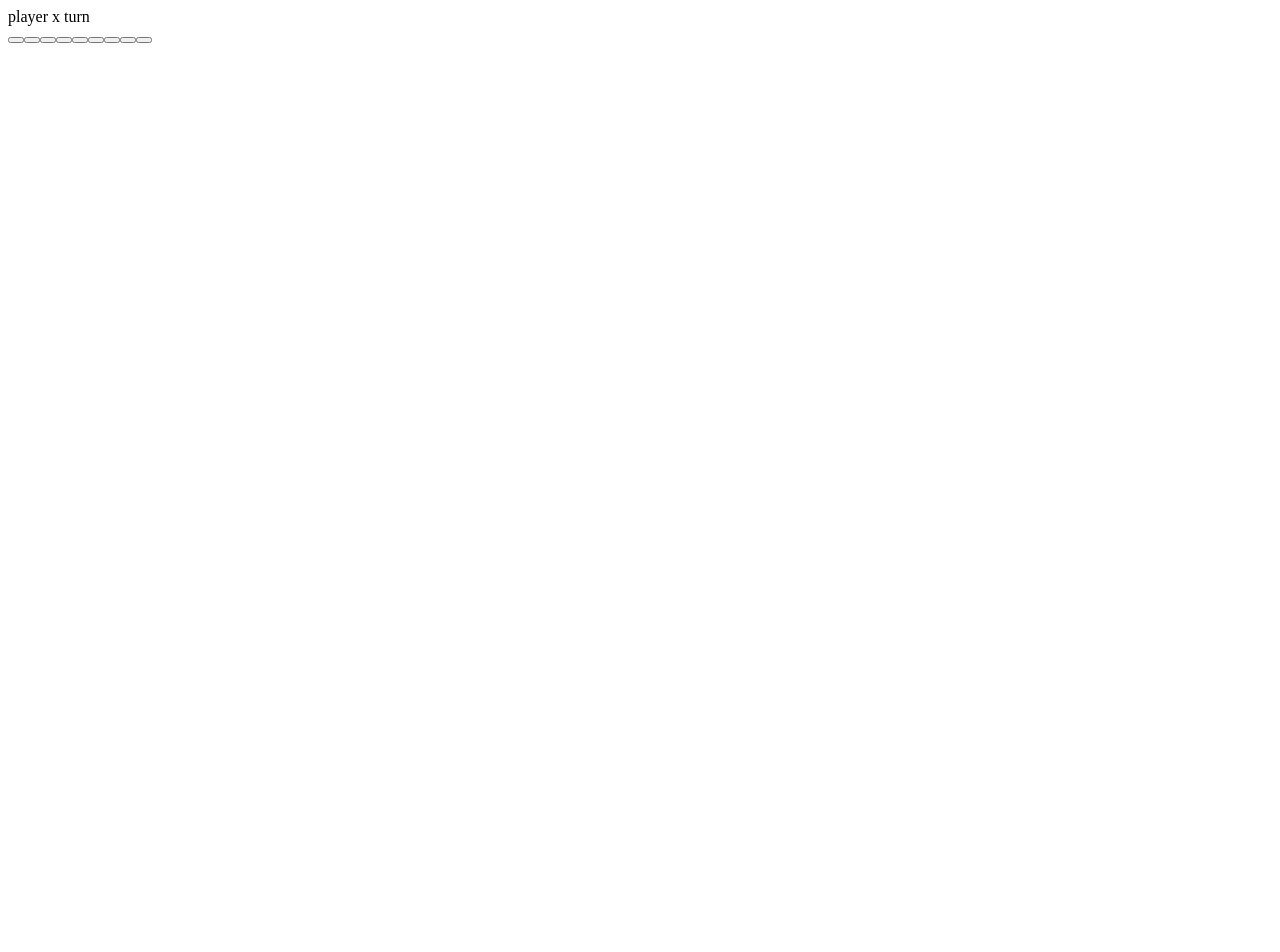
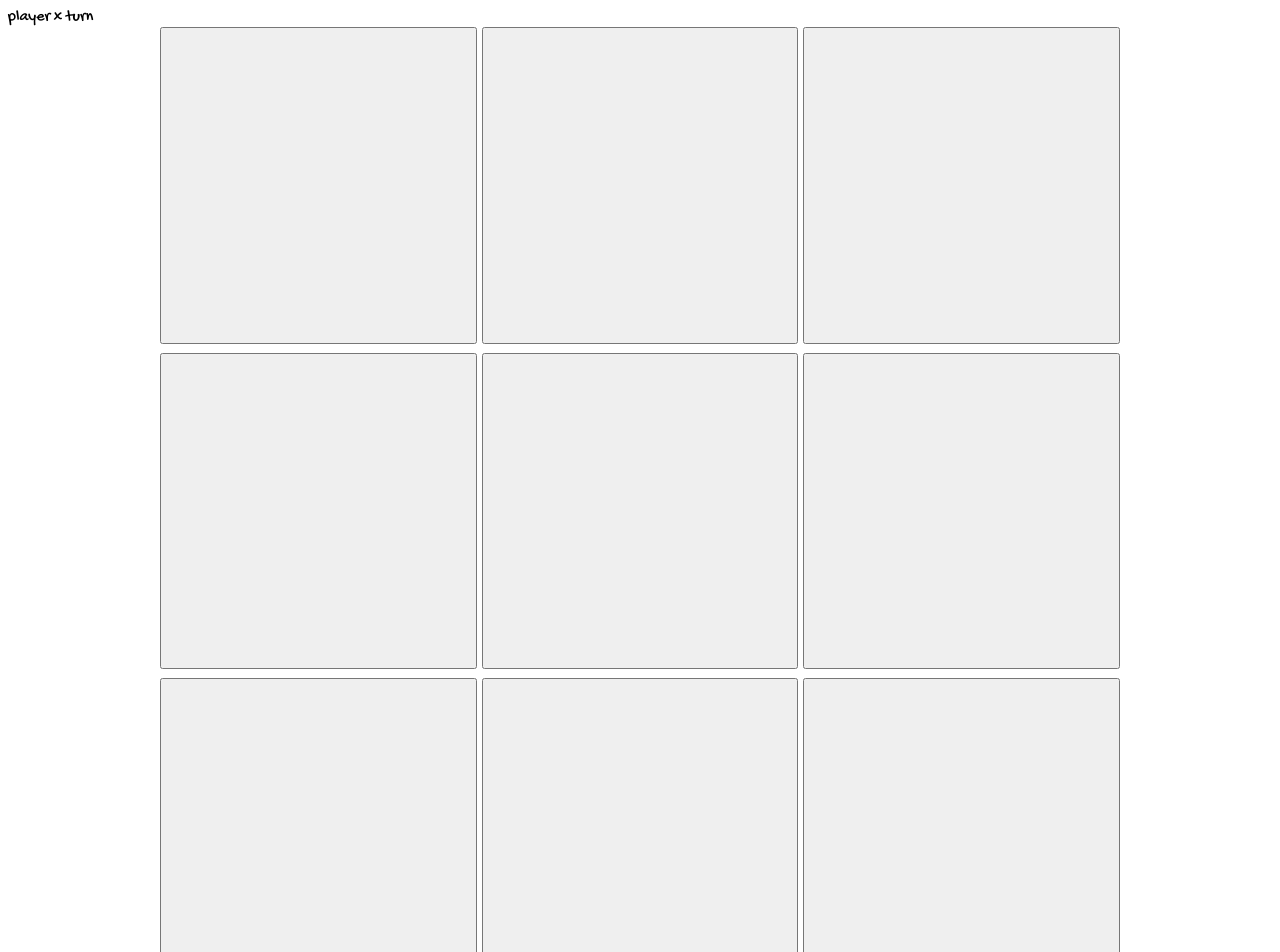
Before and after one commit to mateuszo/angular-ttt-tdd, an Angular app: page / in a window 1280 px wide. Shown: the top 952 px of the page. Before the commit the page ends 800 px from the top, so only its background shows below. Built offline with nearby package versions, Linux system fonts and the light colour scheme.

Commit message:
Add styling

```diff
--- a/src/app/app.component.html
+++ b/src/app/app.component.html
@@ -1,11 +1,40 @@
-<div class="app-game-turn">player {{ firstPlayer ? 'x' : 'o' }} turn</div>
+<div class="app-game-turn">player {{ firstPlayer ? "x" : "o" }} turn</div>
 
-<app-game-field (click)="togglePlayer()" [firstPlayer]="firstPlayer"></app-game-field>
-<app-game-field (click)="togglePlayer()" [firstPlayer]="firstPlayer"></app-game-field>
-<app-game-field (click)="togglePlayer()" [firstPlayer]="firstPlayer"></app-game-field>
-<app-game-field (click)="togglePlayer()" [firstPlayer]="firstPlayer"></app-game-field>
-<app-game-field (click)="togglePlayer()" [firstPlayer]="firstPlayer"></app-game-field>
-<app-game-field (click)="togglePlayer()" [firstPlayer]="firstPlayer"></app-game-field>
-<app-game-field (click)="togglePlayer()" [firstPlayer]="firstPlayer"></app-game-field>
-<app-game-field (click)="togglePlayer()" [firstPlayer]="firstPlayer"></app-game-field>
-<app-game-field (click)="togglePlayer()" [firstPlayer]="firstPlayer"></app-game-field>
+<div class="board">
+  <app-game-field
+    (click)="togglePlayer()"
+    [firstPlayer]="firstPlayer"
+  ></app-game-field>
+  <app-game-field
+    (click)="togglePlayer()"
+    [firstPlayer]="firstPlayer"
+  ></app-game-field>
+  <app-game-field
+    (click)="togglePlayer()"
+    [firstPlayer]="firstPlayer"
+  ></app-game-field>
+  <app-game-field
+    (click)="togglePlayer()"
+    [firstPlayer]="firstPlayer"
+  ></app-game-field>
+  <app-game-field
+    (click)="togglePlayer()"
+    [firstPlayer]="firstPlayer"
+  ></app-game-field>
+  <app-game-field
+    (click)="togglePlayer()"
+    [firstPlayer]="firstPlayer"
+  ></app-game-field>
+  <app-game-field
+    (click)="togglePlayer()"
+    [firstPlayer]="firstPlayer"
+  ></app-game-field>
+  <app-game-field
+    (click)="togglePlayer()"
+    [firstPlayer]="firstPlayer"
+  ></app-game-field>
+  <app-game-field
+    (click)="togglePlayer()"
+    [firstPlayer]="firstPlayer"
+  ></app-game-field>
+</div>
--- a/src/styles.scss
+++ b/src/styles.scss
@@ -1 +1,20 @@
 /* You can add global styles to this file, and also import other style files */
+@import url("https://fonts.googleapis.com/css2?family=Gochi+Hand&display=swap");
+
+body * {
+  font-family: "Gochi Hand", cursive;
+}
+
+.board {
+  display: grid;
+  grid-template: repeat(3, 1fr) / repeat(3, 1fr);
+  gap: 5px;
+  max-width: 960px;
+  margin: auto;
+  button {
+    font-size: 16em;
+    aspect-ratio: 1 /1;
+    width: 100%;
+    text-transform: capitalize;
+  }
+}
```
